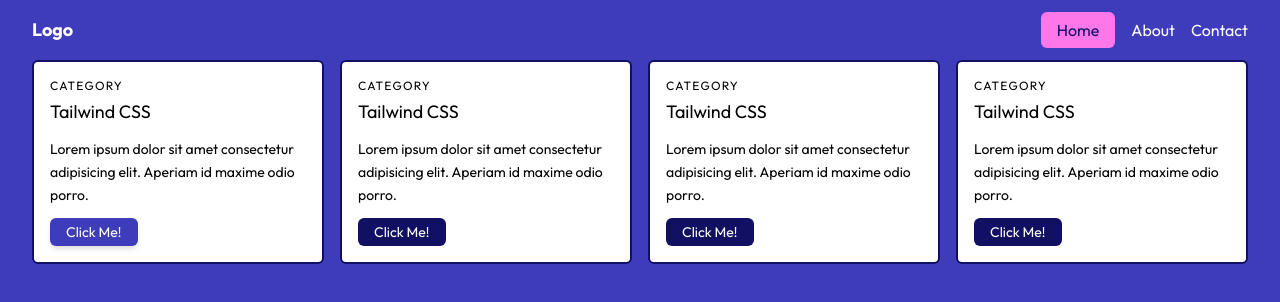
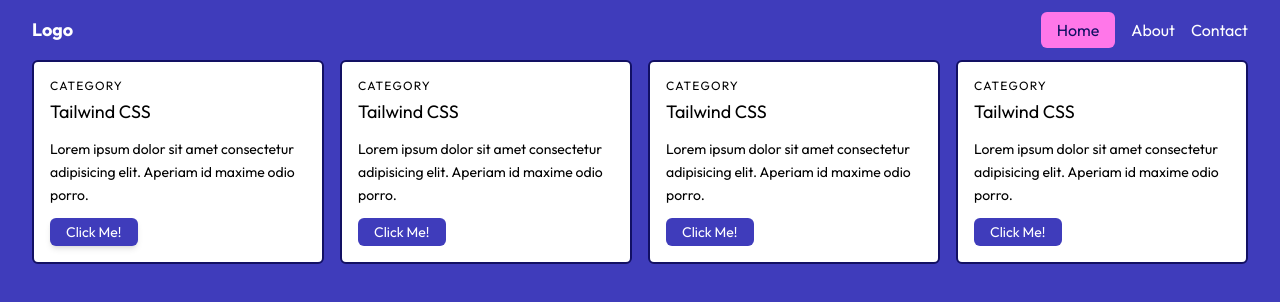
Before and after one commit to Teewai57/Intro-to-Tailwindcss, a website: page src/index.html in a window 1280 px wide. Drawn offline with Linux system fonts and the light colour scheme.

Commit message:
changed bg

```diff
--- a/src/index.html
+++ b/src/index.html
@@ -44,21 +44,21 @@
             <h1 class="title-font text-lg mb-3">Tailwind CSS</h1>
             <p class="leading-relaxed text-sm mb-3">Lorem ipsum dolor sit amet consectetur adipisicing elit. Aperiam id maxime odio porro.</p>
 
-            <button class="bg-midnight text-sm text-white rounded-md px-4 py-1">Click Me!</button>
+            <button class="bg-purple text-sm text-white rounded-md px-4 py-1">Click Me!</button>
         </div>
         <div class="bg-white rounded-md px-4 py-4 border-2 border-midnight">
             <h2 class="tracking-widest text-xs mb-1">CATEGORY</h2>
             <h1 class="title-font text-lg mb-3">Tailwind CSS</h1>
             <p class="leading-relaxed text-sm mb-3">Lorem ipsum dolor sit amet consectetur adipisicing elit. Aperiam id maxime odio porro.</p>
 
-            <button class="bg-midnight text-sm text-white rounded-md px-4 py-1">Click Me!</button>
+            <button class="bg-purple text-sm text-white rounded-md px-4 py-1">Click Me!</button>
         </div>
         <div class="bg-white rounded-md px-4 py-4 border-2 border-midnight">
             <h2 class="tracking-widest text-xs mb-1">CATEGORY</h2>
             <h1 class="title-font text-lg mb-3">Tailwind CSS</h1>
             <p class="leading-relaxed text-sm mb-3">Lorem ipsum dolor sit amet consectetur adipisicing elit. Aperiam id maxime odio porro.</p>
 
-            <button class="bg-midnight text-sm text-white rounded-md px-4 py-1">Click Me!</button>
+            <button class="bg-purple text-sm text-white rounded-md px-4 py-1">Click Me!</button>
         </div>
     </div>
   </div>
```
